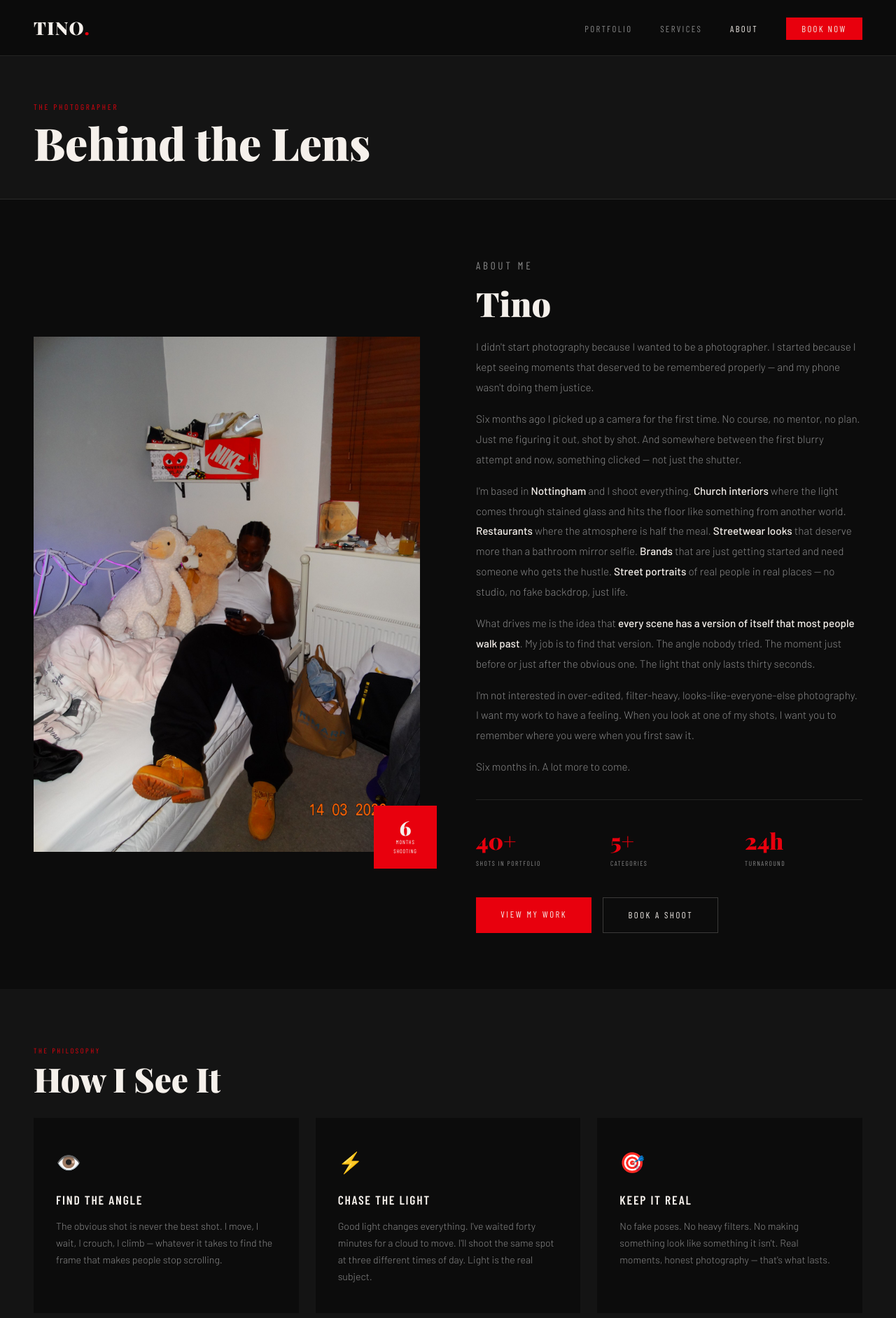
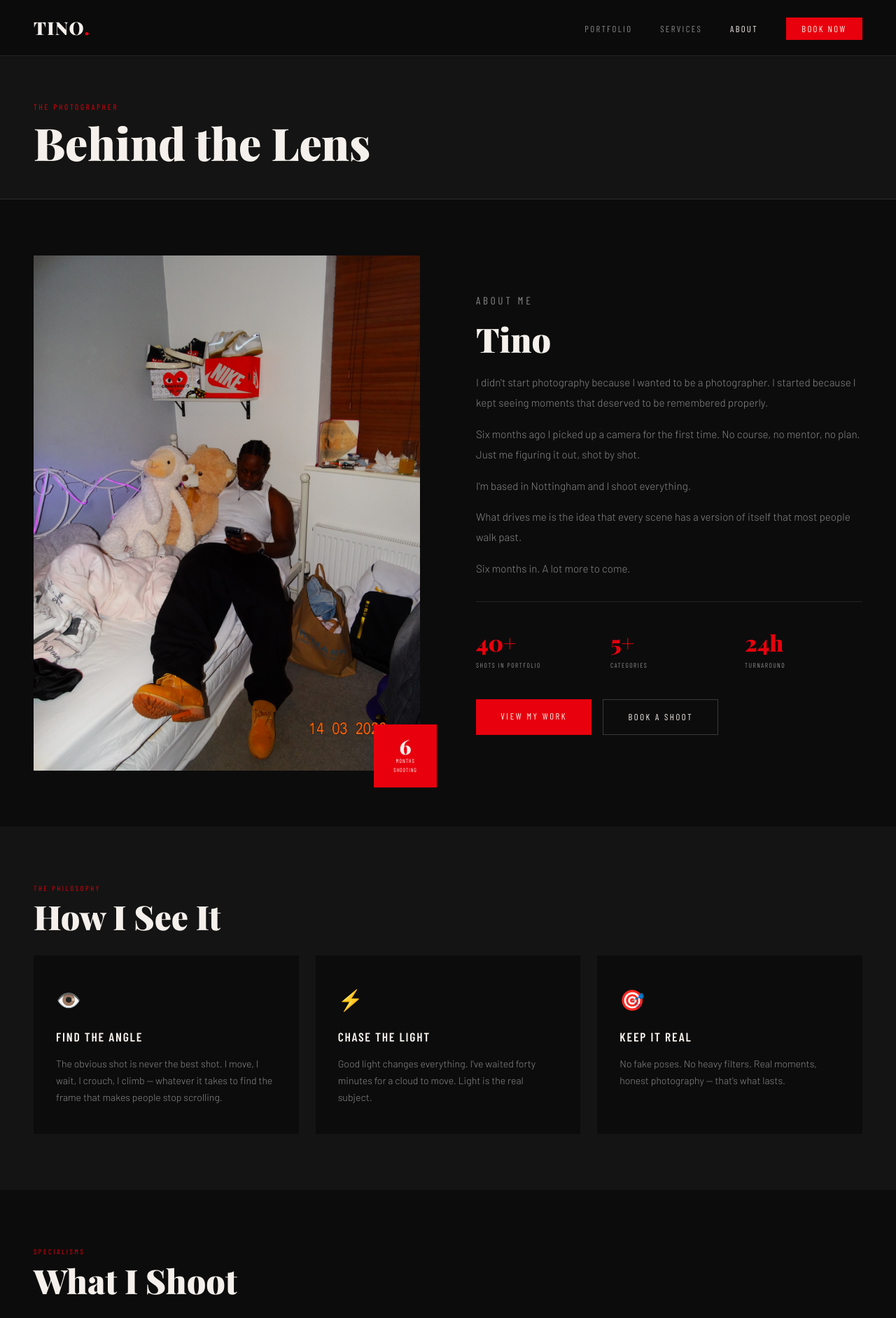
Before and after one commit to tinotend4real/photography-site, a Flask app: page /about in a window 1280 px wide. Shown: the top 1883 px of the page at 70% size. Run offline with Flask 3, Linux system fonts and the light colour scheme; tables that the repository leaves empty hold one stand-in row (values such as "Sample post"); some web fonts are replaced.

Commit message:
Update about.html with dynamic content and styles

```diff
--- a/templates/about.html
+++ b/templates/about.html
@@ -12,41 +12,39 @@
   <div class="about-grid">
 
     <div class="about-img">
-      <img src="{{ url_for('static', filename='images/tinoroom.jpg') }}" alt="Tino">
+      {% if s.about_photo %}
+      <img src="{{ s.about_photo }}" alt="{{ s.about_name }}">
+      {% else %}
+      <img src="{{ url_for('static', filename='images/tinoroom.jpg') }}" alt="{{ s.about_name }}">
+      {% endif %}
       <div class="about-img-badge">
-        <span class="badge-num">6</span>
+        <span class="badge-num">{{ s.about_months }}</span>
         <span class="badge-lbl">Months<br>Shooting</span>
       </div>
     </div>
 
     <div class="about-text">
       <p class="sec-label">About Me</p>
-      <h2 class="sec-title">Tino</h2>
+      <h2 class="sec-title">{{ s.about_name }}</h2>
 
-      <p>I didn't start photography because I wanted to be a photographer. I started because I kept seeing moments that deserved to be remembered properly — and my phone wasn't doing them justice.</p>
-
-      <p>Six months ago I picked up a camera for the first time. No course, no mentor, no plan. Just me figuring it out, shot by shot. And somewhere between the first blurry attempt and now, something clicked — not just the shutter.</p>
-
-      <p>I'm based in <strong>Nottingham</strong> and I shoot everything. <strong>Church interiors</strong> where the light comes through stained glass and hits the floor like something from another world. <strong>Restaurants</strong> where the atmosphere is half the meal. <strong>Streetwear looks</strong> that deserve more than a bathroom mirror selfie. <strong>Brands</strong> that are just getting started and need someone who gets the hustle. <strong>Street portraits</strong> of real people in real places — no studio, no fake backdrop, just life.</p>
-
-      <p>What drives me is the idea that <strong>every scene has a version of itself that most people walk past</strong>. My job is to find that version. The angle nobody tried. The moment just before or just after the obvious one. The light that only lasts thirty seconds.</p>
-
-      <p>I'm not interested in over-edited, filter-heavy, looks-like-everyone-else photography. I want my work to have a feeling. When you look at one of my shots, I want you to remember where you were when you first saw it.</p>
-
-      <p>Six months in. A lot more to come.</p>
+      {% if s.about_bio1 %}<p>{{ s.about_bio1 }}</p>{% endif %}
+      {% if s.about_bio2 %}<p>{{ s.about_bio2 }}</p>{% endif %}
+      {% if s.about_bio3 %}<p>{{ s.about_bio3 }}</p>{% endif %}
+      {% if s.about_bio4 %}<p>{{ s.about_bio4 }}</p>{% endif %}
+      {% if s.about_bio5 %}<p>{{ s.about_bio5 }}</p>{% endif %}
 
       <div class="stats-row">
         <div>
-          <div class="stat-n">40+</div>
-          <div class="stat-l">Shots in Portfolio</div>
+          <div class="stat-n">{{ s.about_stat1_n }}</div>
+          <div class="stat-l">{{ s.about_stat1_l }}</div>
         </div>
         <div>
-          <div class="stat-n">5+</div>
-          <div class="stat-l">Categories</div>
+          <div class="stat-n">{{ s.about_stat2_n }}</div>
+          <div class="stat-l">{{ s.about_stat2_l }}</div>
         </div>
         <div>
-          <div class="stat-n">24h</div>
-          <div class="stat-l">Turnaround</div>
+          <div class="stat-n">{{ s.about_stat3_n }}</div>
+          <div class="stat-l">{{ s.about_stat3_l }}</div>
         </div>
       </div>
 
@@ -59,31 +57,26 @@
   </div>
 </section>
 
-<!-- WHAT DRIVES ME -->
+<!-- PHILOSOPHY -->
 <section class="section section-alt">
   <p class="sec-label">The Philosophy</p>
   <h2 class="sec-title">How I See It</h2>
-
   <div style="display: grid; grid-template-columns: repeat(3, 1fr); gap: 1.5rem; margin-top: 2rem;">
-
     <div class="service-card">
       <div class="service-icon">👁️</div>
       <p class="service-name">Find the Angle</p>
       <p class="service-desc">The obvious shot is never the best shot. I move, I wait, I crouch, I climb — whatever it takes to find the frame that makes people stop scrolling.</p>
     </div>
-
     <div class="service-card">
       <div class="service-icon">⚡</div>
       <p class="service-name">Chase the Light</p>
-      <p class="service-desc">Good light changes everything. I've waited forty minutes for a cloud to move. I'll shoot the same spot at three different times of day. Light is the real subject.</p>
+      <p class="service-desc">Good light changes everything. I've waited forty minutes for a cloud to move. Light is the real subject.</p>
     </div>
-
     <div class="service-card">
       <div class="service-icon">🎯</div>
       <p class="service-name">Keep it Real</p>
-      <p class="service-desc">No fake poses. No heavy filters. No making something look like something it isn't. Real moments, honest photography — that's what lasts.</p>
+      <p class="service-desc">No fake poses. No heavy filters. Real moments, honest photography — that's what lasts.</p>
     </div>
-
   </div>
 </section>
 
@@ -91,76 +84,69 @@
 <section class="section">
   <p class="sec-label">Specialisms</p>
   <h2 class="sec-title">What I Shoot</h2>
-
   <div style="display: grid; grid-template-columns: repeat(3, 1fr); gap: 8px; margin-top: 2rem;">
 
     <div style="position: relative; overflow: hidden; cursor: pointer;" onclick="openLightbox(aboutPhotos, 0)">
-      <img src="{{ url_for('static', filename='images/churchfront.jpg') }}"
-           alt="Church"
-           style="width: 100%; aspect-ratio: 4/3; object-fit: cover; filter: brightness(0.7); transition: transform 0.5s, filter 0.3s;"
+      <img src="{{ url_for('static', filename='images/churchfront.jpg') }}" alt="Church"
+           style="width:100%;aspect-ratio:4/3;object-fit:cover;filter:brightness(0.7);transition:transform 0.5s,filter 0.3s;"
            onmouseover="this.style.transform='scale(1.05)';this.style.filter='brightness(0.9)'"
            onmouseout="this.style.transform='scale(1)';this.style.filter='brightness(0.7)'">
-      <div style="position: absolute; bottom: 1rem; left: 1rem;">
+      <div style="position:absolute;bottom:1rem;left:1rem;">
         <p style="font-family:'Barlow Condensed',Arial,sans-serif;font-size:0.6rem;letter-spacing:0.2em;text-transform:uppercase;color:#e8000d;margin:0;">Church</p>
         <p style="font-family:'Playfair Display',Georgia,serif;font-size:1rem;color:#f5f0eb;margin:0;">Architecture</p>
       </div>
     </div>
 
     <div style="position: relative; overflow: hidden; cursor: pointer;" onclick="openLightbox(aboutPhotos, 1)">
-      <img src="{{ url_for('static', filename='images/chinafood.jpg') }}"
-           alt="Restaurant"
-           style="width: 100%; aspect-ratio: 4/3; object-fit: cover; filter: brightness(0.7); transition: transform 0.5s, filter 0.3s;"
+      <img src="{{ url_for('static', filename='images/chinafood.jpg') }}" alt="Restaurant"
+           style="width:100%;aspect-ratio:4/3;object-fit:cover;filter:brightness(0.7);transition:transform 0.5s,filter 0.3s;"
            onmouseover="this.style.transform='scale(1.05)';this.style.filter='brightness(0.9)'"
            onmouseout="this.style.transform='scale(1)';this.style.filter='brightness(0.7)'">
-      <div style="position: absolute; bottom: 1rem; left: 1rem;">
+      <div style="position:absolute;bottom:1rem;left:1rem;">
         <p style="font-family:'Barlow Condensed',Arial,sans-serif;font-size:0.6rem;letter-spacing:0.2em;text-transform:uppercase;color:#e8000d;margin:0;">Food</p>
         <p style="font-family:'Playfair Display',Georgia,serif;font-size:1rem;color:#f5f0eb;margin:0;">Restaurants</p>
       </div>
     </div>
 
     <div style="position: relative; overflow: hidden; cursor: pointer;" onclick="openLightbox(aboutPhotos, 2)">
-      <img src="{{ url_for('static', filename='images/monbrand1.jpg') }}"
-           alt="Brand"
-           style="width: 100%; aspect-ratio: 4/3; object-fit: cover; filter: brightness(0.7); transition: transform 0.5s, filter 0.3s;"
+      <img src="{{ url_for('static', filename='images/monbrand1.jpg') }}" alt="Brand"
+           style="width:100%;aspect-ratio:4/3;object-fit:cover;filter:brightness(0.7);transition:transform 0.5s,filter 0.3s;"
            onmouseover="this.style.transform='scale(1.05)';this.style.filter='brightness(0.9)'"
            onmouseout="this.style.transform='scale(1)';this.style.filter='brightness(0.7)'">
-      <div style="position: absolute; bottom: 1rem; left: 1rem;">
+      <div style="position:absolute;bottom:1rem;left:1rem;">
         <p style="font-family:'Barlow Condensed',Arial,sans-serif;font-size:0.6rem;letter-spacing:0.2em;text-transform:uppercase;color:#e8000d;margin:0;">Brand</p>
         <p style="font-family:'Playfair Display',Georgia,serif;font-size:1rem;color:#f5f0eb;margin:0;">Campaigns</p>
       </div>
     </div>
 
     <div style="position: relative; overflow: hidden; cursor: pointer;" onclick="openLightbox(aboutPhotos, 3)">
-      <img src="{{ url_for('static', filename='images/drip.jfif') }}"
-           alt="Streetwear"
-           style="width: 100%; aspect-ratio: 4/3; object-fit: cover; filter: brightness(0.7); transition: transform 0.5s, filter 0.3s;"
+      <img src="{{ url_for('static', filename='images/drip.jfif') }}" alt="Streetwear"
+           style="width:100%;aspect-ratio:4/3;object-fit:cover;filter:brightness(0.7);transition:transform 0.5s,filter 0.3s;"
            onmouseover="this.style.transform='scale(1.05)';this.style.filter='brightness(0.9)'"
            onmouseout="this.style.transform='scale(1)';this.style.filter='brightness(0.7)'">
-      <div style="position: absolute; bottom: 1rem; left: 1rem;">
+      <div style="position:absolute;bottom:1rem;left:1rem;">
         <p style="font-family:'Barlow Condensed',Arial,sans-serif;font-size:0.6rem;letter-spacing:0.2em;text-transform:uppercase;color:#e8000d;margin:0;">Fashion</p>
         <p style="font-family:'Playfair Display',Georgia,serif;font-size:1rem;color:#f5f0eb;margin:0;">Streetwear</p>
       </div>
     </div>
 
     <div style="position: relative; overflow: hidden; cursor: pointer;" onclick="openLightbox(aboutPhotos, 4)">
-      <img src="{{ url_for('static', filename='images/cecilstreet.jpg') }}"
-           alt="Street"
-           style="width: 100%; aspect-ratio: 4/3; object-fit: cover; filter: brightness(0.7); transition: transform 0.5s, filter 0.3s;"
+      <img src="{{ url_for('static', filename='images/cecilstreet.jpg') }}" alt="Street"
+           style="width:100%;aspect-ratio:4/3;object-fit:cover;filter:brightness(0.7);transition:transform 0.5s,filter 0.3s;"
            onmouseover="this.style.transform='scale(1.05)';this.style.filter='brightness(0.9)'"
            onmouseout="this.style.transform='scale(1)';this.style.filter='brightness(0.7)'">
-      <div style="position: absolute; bottom: 1rem; left: 1rem;">
+      <div style="position:absolute;bottom:1rem;left:1rem;">
         <p style="font-family:'Barlow Condensed',Arial,sans-serif;font-size:0.6rem;letter-spacing:0.2em;text-transform:uppercase;color:#e8000d;margin:0;">Street</p>
         <p style="font-family:'Playfair Display',Georgia,serif;font-size:1rem;color:#f5f0eb;margin:0;">Portraits</p>
       </div>
     </div>
 
     <div style="position: relative; overflow: hidden; cursor: pointer;" onclick="openLightbox(aboutPhotos, 5)">
-      <img src="{{ url_for('static', filename='images/night_out_notts.jfif') }}"
-           alt="Events"
-           style="width: 100%; aspect-ratio: 4/3; object-fit: cover; filter: brightness(0.7); transition: transform 0.5s, filter 0.3s;"
+      <img src="{{ url_for('static', filename='images/night_out_notts.jfif') }}" alt="Events"
+           style="width:100%;aspect-ratio:4/3;object-fit:cover;filter:brightness(0.7);transition:transform 0.5s,filter 0.3s;"
            onmouseover="this.style.transform='scale(1.05)';this.style.filter='brightness(0.9)'"
            onmouseout="this.style.transform='scale(1)';this.style.filter='brightness(0.7)'">
-      <div style="position: absolute; bottom: 1rem; left: 1rem;">
+      <div style="position:absolute;bottom:1rem;left:1rem;">
         <p style="font-family:'Barlow Condensed',Arial,sans-serif;font-size:0.6rem;letter-spacing:0.2em;text-transform:uppercase;color:#e8000d;margin:0;">Events</p>
         <p style="font-family:'Playfair Display',Georgia,serif;font-size:1rem;color:#f5f0eb;margin:0;">Nights Out</p>
       </div>
@@ -170,13 +156,14 @@
 </section>
 
 <!-- CTA -->
-<section class="section section-alt" style="text-align: center; padding: 5rem 2rem;">
+<section class="section section-alt" style="text-align:center;padding:5rem 2rem;">
   <p class="sec-label">Let's Work</p>
-  <h2 class="sec-title" style="margin-bottom: 1rem;">Got an idea?<br>Let's make it real.</h2>
-  <p style="color: #888; font-size: 0.95rem; max-width: 480px; margin: 0 auto 2rem; line-height: 1.8;">
-    Whether you know exactly what you want or just have a feeling — get in touch. I work with all budgets across Nottingham and the Midlands.
+  <h2 class="sec-title" style="margin-bottom:1rem;">Got an idea?<br>Let's make it real.</h2>
+  <p style="color:#888;font-size:0.95rem;max-width:480px;margin:0 auto 2rem;line-height:1.8;">
+    Whether you know exactly what you want or just have a feeling — get in touch.
+    I work with all budgets across {{ s.about_location }} and the Midlands.
   </p>
-  <div style="display: flex; gap: 1rem; justify-content: center; flex-wrap: wrap;">
+  <div style="display:flex;gap:1rem;justify-content:center;flex-wrap:wrap;">
     <a href="{{ url_for('contact') }}" class="btn-primary">Book a Shoot</a>
     <a href="https://www.instagram.com/tino4_real" target="_blank" class="btn-outline">Follow on Instagram</a>
   </div>
```
